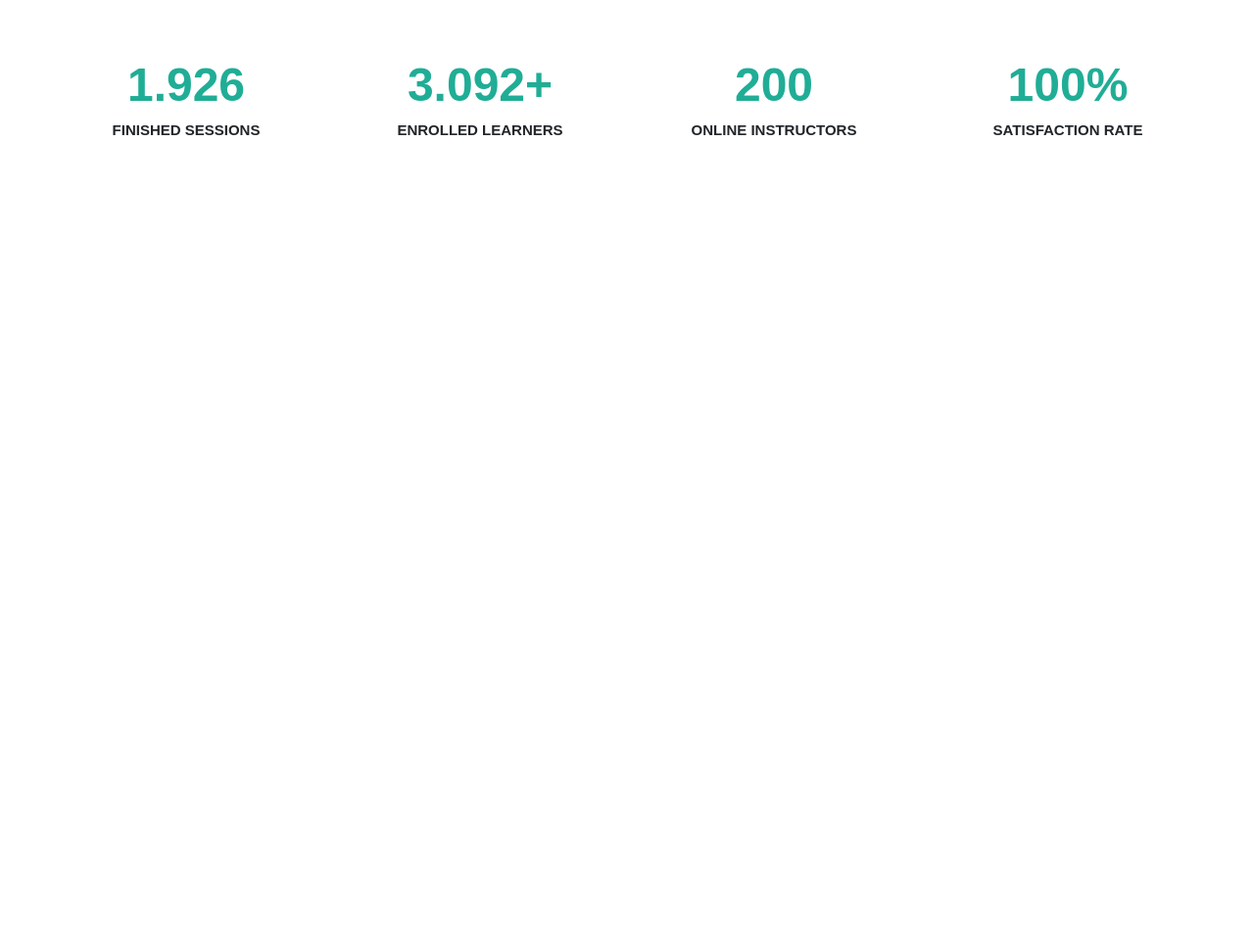
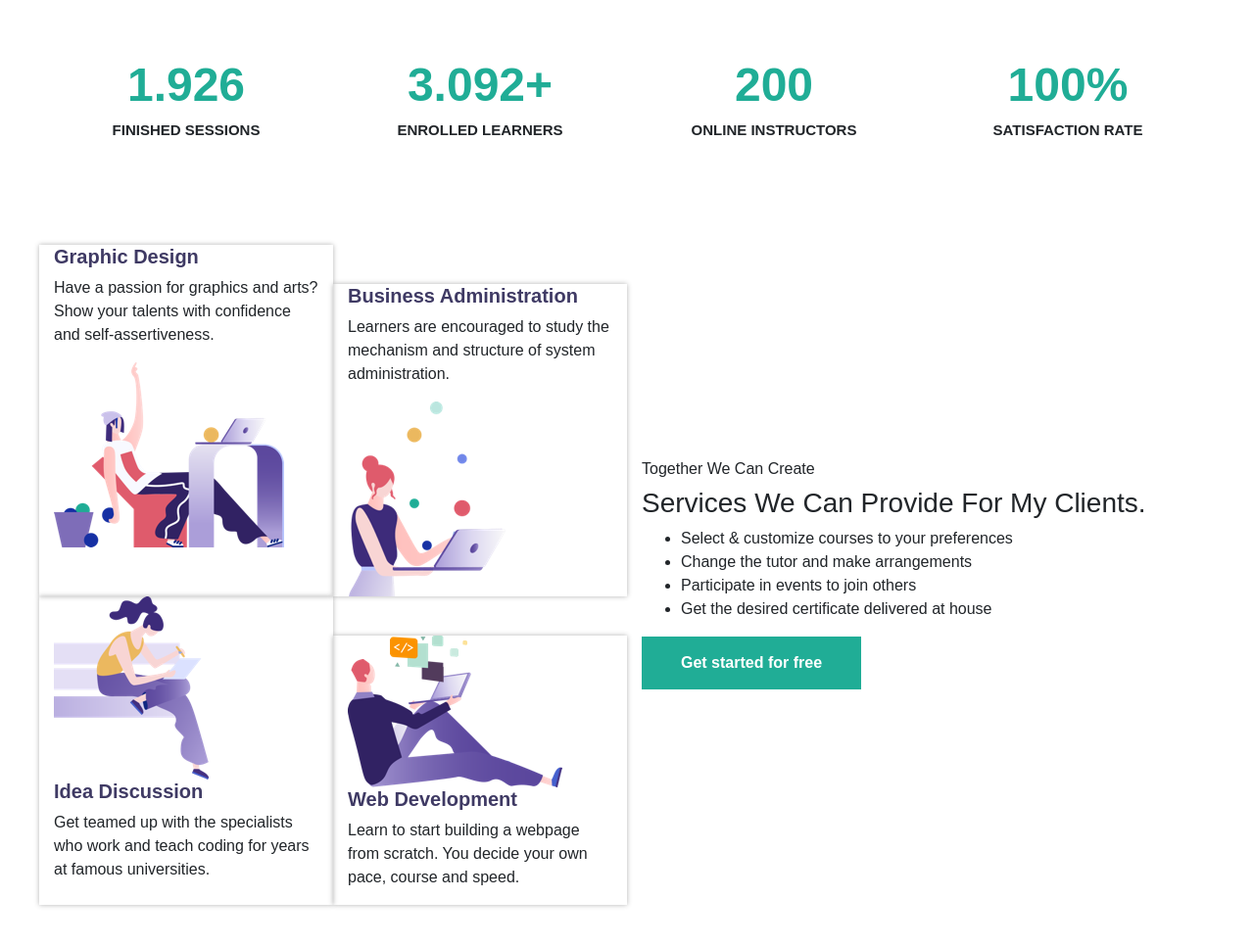
Before and after one commit to nicolainve/proj-html-vuejs, a plain HTML site: page index.html in a window 1280 px wide. Shown: the part 1266-2232 px from the top of the page at 98% size. Before the commit the page ends 1566 px from the top, so only its background shows below. Drawn offline with nearby package versions, Linux system fonts and the light colour scheme; a web font is replaced by a local one.

Commit message:
basic services section

```diff
--- a/css/style.css
+++ b/css/style.css
@@ -102,3 +102,17 @@ section.container {
     font-size: 48px;
     font-weight: 700;
 }
+
+/* Services */
+.services .row.box .col-6 {
+    box-shadow: 0 0 5px rgba(0, 0, 0, 0.3);
+}
+
+.services .row.box .col-6:nth-child(even) {
+    margin-top: 40px;
+}
+
+.services h5 {
+    color: #3f3a64;
+    font-weight: 700;
+}
--- a/index.html
+++ b/index.html
@@ -109,8 +109,52 @@
             </section>
 
             <!-- Services -->
-            <section class="services">
-
+            <section class="services container">
+                <div class="row align-items-center">
+                    <div class="col-6">
+                        <div class="row box">
+                            <div class="col-6">
+                                <h5>Graphic Design</h5>
+                                <p>Have a passion for graphics and arts? Show your talents with confidence and self-assertiveness.</p>
+                                <img src="./img/home-6-service-image-01.png" alt="">
+                            </div>
+                            <div class="col-6">
+                                <h5>Business Administration</h5>
+                                <p>Learners are encouraged to study the mechanism and structure of system administration.</p>
+                                <img src="./img/home-6-service-image-02.png" alt="">
+                            </div>
+                            <div class="col-6">
+                                <img src="./img/home-6-service-image-03.png" alt="">
+                                <h5>Idea Discussion</h5>
+                                <p>Get teamed up with the specialists who work and teach coding for years at famous universities.</p>
+                            </div>
+                            <div class="col-6">
+                                <img src="./img/home-6-service-image-04.png" alt="">
+                                <h5>Web Development</h5>
+                                <p>Learn to start building a webpage from scratch. You decide your own pace, course and speed.</p>
+                            </div>
+                        </div>
+                    </div>
+                    <div class="col-6">
+                        <h6> Together We Can Create	</h6>
+                        <h3>Services We Can Provide For My Clients.</h3>
+                        <ul>
+                            <li>
+                                Select & customize courses to your preferences
+                            </li>
+                            <li>
+                                Change the tutor and make arrangements
+                            </li>
+                            <li>
+                                Participate in events to join others
+                            </li>
+                            <li>
+                                Get the desired certificate delivered at house
+                            </li>
+                        </ul>
+                        <button class="btn-primary">Get started for free</button>
+                    </div>
+                </div>
             </section>
 
             <!-- Courses -->
```
